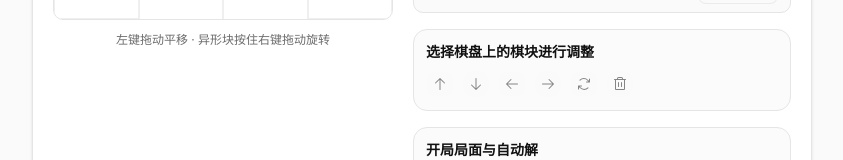
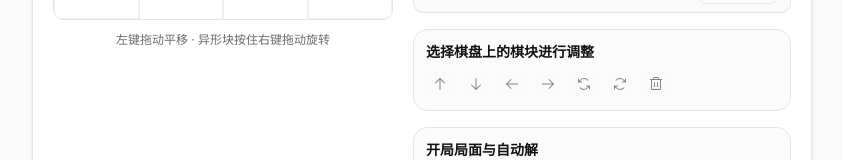
Before and after one commit to Mathison2020/Klotski_plus, a React (Vite) app: page / in a window 1280 px wide. Both pictures are taken after a click on the button "新建关卡". Shown: the part 530-690 px from the top of the page, without its empty margins (218-1061 px from the left). Built offline with nearby package versions, Linux system fonts and the light colour scheme.

Commit message:
fix: add editor counterclockwise controls

```diff
--- a/src/features/klotski/components/LayoutEditor.tsx
+++ b/src/features/klotski/components/LayoutEditor.tsx
@@ -4,6 +4,7 @@ import {
   ArrowLeftIcon,
   ArrowRightIcon,
   ArrowUpIcon,
+  ArrowsCounterClockwiseIcon,
   ArrowsClockwiseIcon,
   CopyIcon,
   DownloadSimpleIcon,
@@ -349,17 +350,16 @@ export function LayoutEditor({ initial, onCancel, onSave }: LayoutEditorProps) {
   };
 
   /** 工具栏旋转也严格使用游戏规则；初始朝向请在放置前选择。 */
-  const rotateSelected = () => {
+  const rotateSelected = (direction: RotationDirection) => {
     if (!selected) return;
     let next: Piece[] | null = null;
     if (selected.type === PieceType.HALF_DISC || selected.type === PieceType.THREE_QUARTER_DISC) {
-      next = rotatePiece(pieces, selected.id, 'clockwise');
+      next = rotatePiece(pieces, selected.id, direction);
     } else if (selected.type === PieceType.HANDSET) {
-      for (const pivot of ['start', 'end'] as const) {
-        const direction = handsetTurnDirection(selected, pivot);
-        next = turnHandset(pieces, selected.id, pivot, direction);
-        if (next) break;
-      }
+      const pivot = (['start', 'end'] as const).find(
+        (candidate) => handsetTurnDirection(selected, candidate) === direction,
+      );
+      if (pivot) next = turnHandset(pieces, selected.id, pivot, direction);
     }
     if (!next) {
       setMessage('当前空间不足，无法按游戏规则完成旋转');
@@ -955,7 +955,7 @@ export function LayoutEditor({ initial, onCancel, onSave }: LayoutEditorProps) {
                 onClick={() => changePlacementOrientation(-1)}
                 aria-label="逆时针切换放置朝向"
               >
-                <ArrowCounterClockwiseIcon size={16} />
+                <ArrowsCounterClockwiseIcon size={16} />
               </Button>
               <span className="rounded-md border border-border bg-background px-4 py-1.5 text-sm font-medium text-foreground">
                 {placementLabel}
@@ -1023,8 +1023,21 @@ export function LayoutEditor({ initial, onCancel, onSave }: LayoutEditorProps) {
                 selected?.type !== PieceType.THREE_QUARTER_DISC &&
                 selected?.type !== PieceType.HANDSET
               }
-              onClick={rotateSelected}
-              aria-label="按游戏规则旋转棋块"
+              onClick={() => rotateSelected('counterclockwise')}
+              aria-label="逆时针旋转选中棋块"
+            >
+              <ArrowsCounterClockwiseIcon size={16} />
+            </Button>
+            <Button
+              size="icon-sm"
+              variant="outline"
+              disabled={
+                selected?.type !== PieceType.HALF_DISC &&
+                selected?.type !== PieceType.THREE_QUARTER_DISC &&
+                selected?.type !== PieceType.HANDSET
+              }
+              onClick={() => rotateSelected('clockwise')}
+              aria-label="顺时针旋转选中棋块"
             >
               <ArrowsClockwiseIcon size={16} />
             </Button>
```
Also changed, not shown: 1 other file (tests, documents, lock files or other folders).
